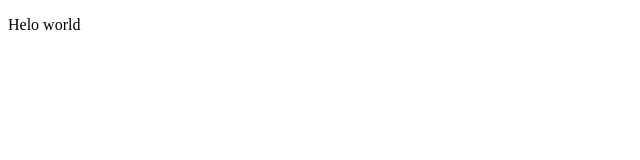
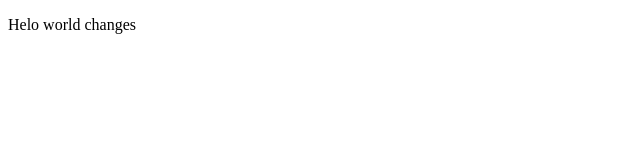
Before and after one commit to Rajshekhar77/local, a plain HTML site: page index.html in a window 1280 px wide. Shown: the full height of the page, 0-640 px from the left. Drawn offline with Linux system fonts and the light colour scheme.

Commit message:
2nd changees

```diff
--- a/index.html
+++ b/index.html
@@ -6,7 +6,7 @@
     <title>Document</title>
 </head>
 <body>
-    <p>Helo world</p>
+    <p>Helo world changes</p>
 
 </body>
 </html>
```
